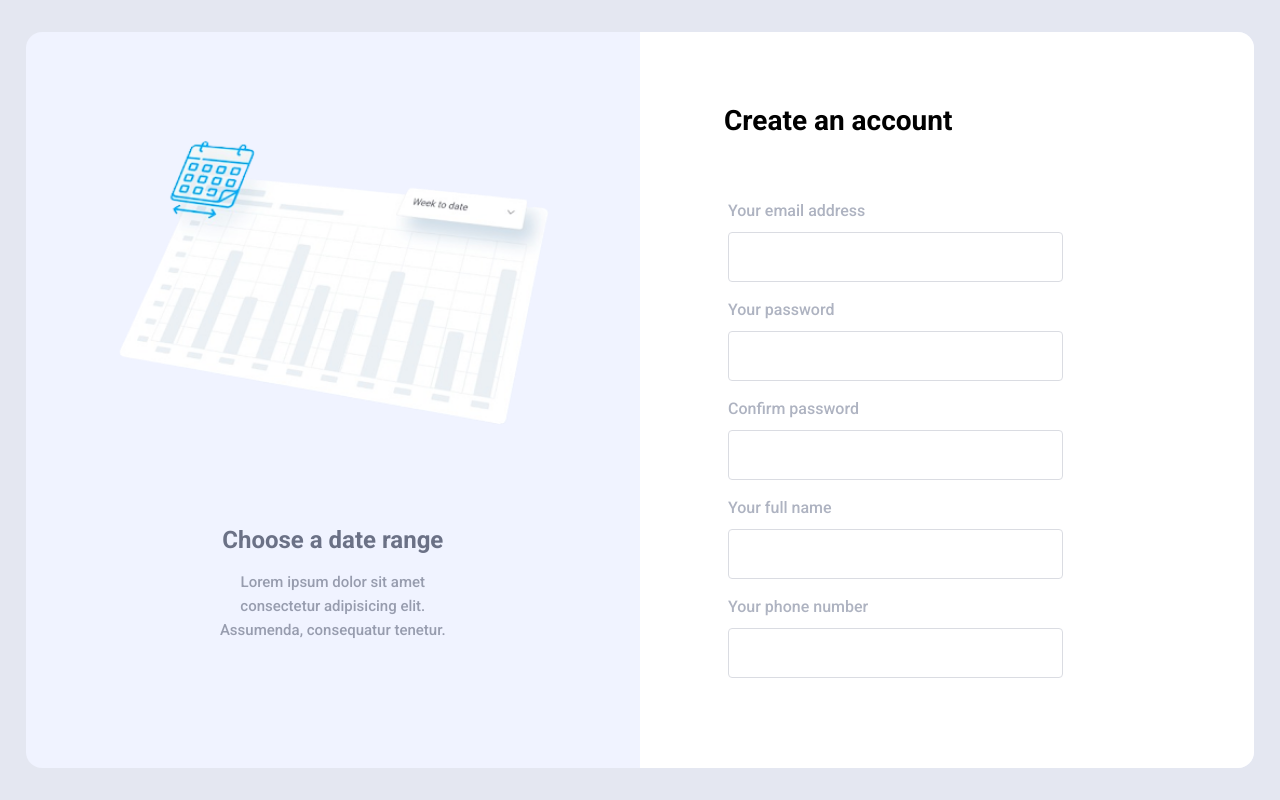
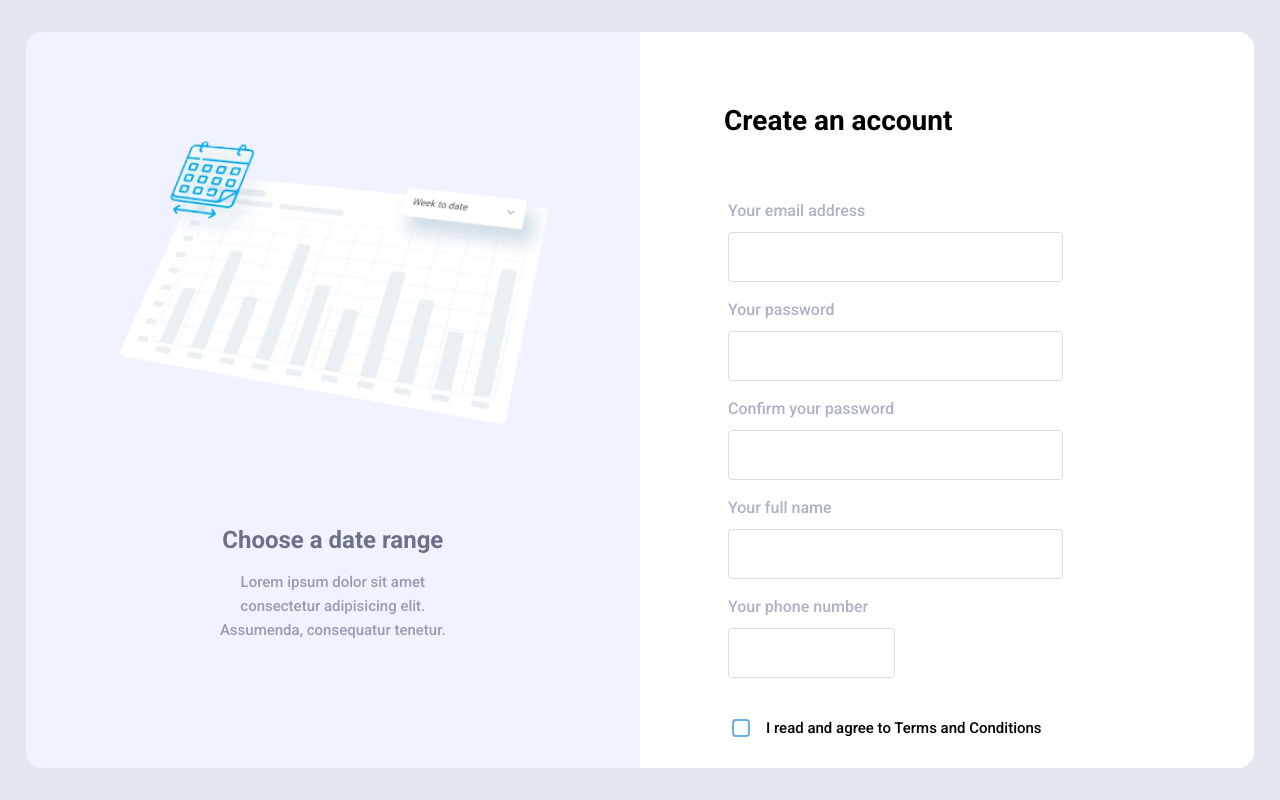
Before and after one commit to Inventor77/mydash, a React (Create React App) app: page / in a window 1280 px wide. Built offline with nearby package versions, Linux system fonts and the light colour scheme.

Commit message:
Custom checkbox is style added to the form

```diff
--- a/src/components/CustomInput/CustomInput.jsx
+++ b/src/components/CustomInput/CustomInput.jsx
@@ -13,9 +13,14 @@ function CustomInput({ label, type, name, password, setPassword }) {
 
     return (
         <div className='input--custom'>
-            <label className='label' htmlFor={name}>{label}</label>
-            <input className='input' type={type}
-                id={name}
+            <label
+                className='label'
+                htmlFor={name}>
+                {label}
+            </label>
+            <input
+                className='input'
+                type={type}
                 name={name}
                 value={inputValue}
                 onChange={handleChange}
--- a/src/layouts/CreateAccount/CreateAccount.jsx
+++ b/src/layouts/CreateAccount/CreateAccount.jsx
@@ -5,6 +5,13 @@ import CustomInput from '../../components/CustomInput/CustomInput'
 
 function CreateAccount() {
     const [password, setPassword] = useState("")
+    const [inputValue, setInputValue] = useState(false);
+
+    const handleChange = (event) => {
+        const { target: { checked }
+        } = event;
+        setInputValue(checked);
+    }
     return (
         <div className='createAccount__layout'>
             <div className="layout__container">
@@ -39,7 +46,7 @@ function CreateAccount() {
                                 setPassword={setPassword}
                             />
                             <CustomInput
-                                label="Confirm password"
+                                label="Confirm your password"
                                 type="password"
                                 name="password"
                                 password={password}
@@ -49,11 +56,41 @@ function CreateAccount() {
                                 type="text"
                                 name="text"
                             />
-                            <CustomInput
-                                label="Your phone number"
-                                type="number"
-                                name="number"
-                            />
+                            <div style={{ maxWidth: "50%" }}>
+                                <CustomInput
+                                    label="Your phone number"
+                                    type="number"
+                                    name="number"
+                                />
+                            </div>
+                            <div className='checkbox__container--wrapper'
+                            >
+                                <div className="checkbox--wrapper">
+                                    <svg className="checkbox--symbol">
+                                        <symbol id="check"
+                                            viewBox="0 0 12 10"
+                                        >
+                                            <polyline
+                                                points="1.5 6 4.5 9 10.5 1"
+                                                strokeLinejoin="round"
+                                                strokeLinecap="round"
+                                                strokeOpacity="2"
+                                            ></polyline>
+                                        </symbol>
+                                    </svg>
+                                    <div className="checkbox__container">
+                                        <input className="checkbox-input" id="apples" type="checkbox" />
+                                        <label className="checkbox" htmlFor="apples">
+                                            <span>
+                                                <svg width="12px" height="10px">
+                                                    <use href="#check"></use>
+                                                </svg>
+                                            </span>
+                                        </label>
+                                    </div>
+                                </div>
+                                <div className='checkbox__label'>I read and agree to Terms and Conditions</div>
+                            </div>
                         </form>
                     </div>
                 </div>
--- a/src/layouts/CreateAccount/CreateAccount.scss
+++ b/src/layouts/CreateAccount/CreateAccount.scss
@@ -61,7 +61,92 @@
 					font-weight: 700;
 					margin-bottom: 64px;
 				}
+				form {
+					.checkbox__container--wrapper {
+						@include center;
+						justify-content: flex-start;
+						gap: 8px;
+
+						.checkbox__label {
+							font-size: 15px;
+							color: #000;
+							font-weight: 500;
+						}
+						.checkbox--symbol {
+							position: absolute;
+							width: 0;
+							height: 0;
+							pointer-events: none;
+							user-select: none;
+						}
+						.checkbox__container {
+							background: #ffffff;
+							color: #222;
+							height: 64px;
+							display: flex;
+							justify-content: center;
+							align-items: center;
+							flex-flow: row wrap;
+
+							.checkbox-input {
+								position: absolute;
+								visibility: hidden;
+							}
+
+							.checkbox {
+								user-select: none;
+								cursor: pointer;
+								padding: 6px 8px;
+								border-radius: 6px;
+								overflow: hidden;
+								transition: all 0.3s ease;
+								display: flex;
+								span {
+									vertical-align: middle;
+									transform: translate3d(0, 0, 0);
+									position: relative;
+									flex: 0 0 18px;
+									width: 18px;
+									height: 18px;
+									border-radius: 4px;
+									transform: scale(1);
+									border: 2px solid #cccfdb;
+									transition: all 0.3s ease;
+									border-color: #6bb0e3;
+
+									svg {
+										position: absolute;
+										top: 2px;
+										left: 2px;
+										fill: none;
+										stroke: #6bb0e3;
+										stroke-dasharray: 16px;
+										stroke-dashoffset: 16px;
+										transition: all 0.3s ease;
+										transform: translate3d(0, 0, 0);
+									}
+								}
+							}
+
+							.checkbox-input:checked + .checkbox span {
+								background: #fff;
+								border-color: #6bb0e3;
+								animation: zoom-in-out 0.3s ease;
+							}
+
+							.checkbox-input:checked + .checkbox span svg {
+								stroke-dashoffset: 0;
+							}
+						}
+					}
+				}
 			}
 		}
 	}
 }
+
+@keyframes zoom-in-out {
+	50% {
+		transform: scale(0.9);
+	}
+}
```
